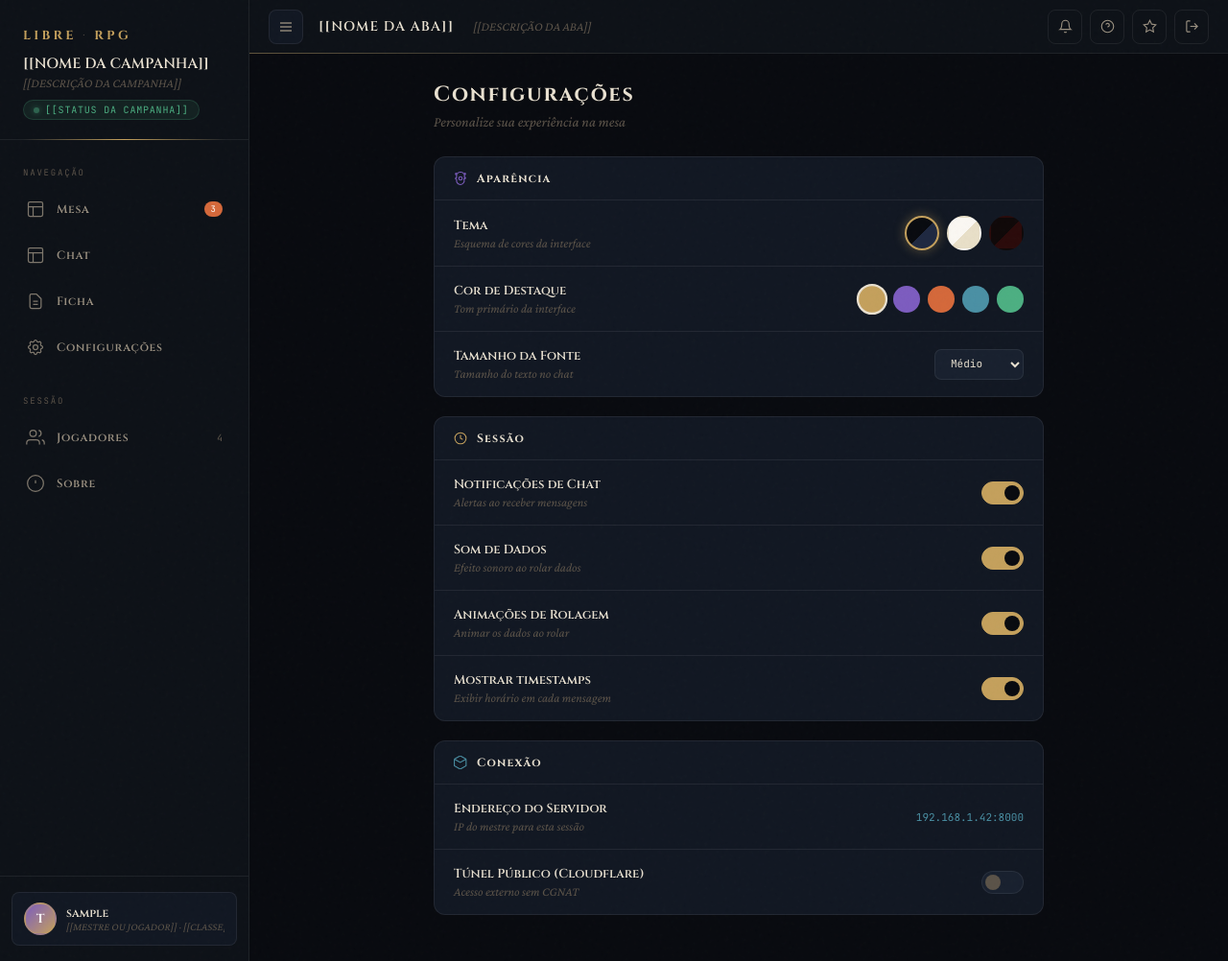
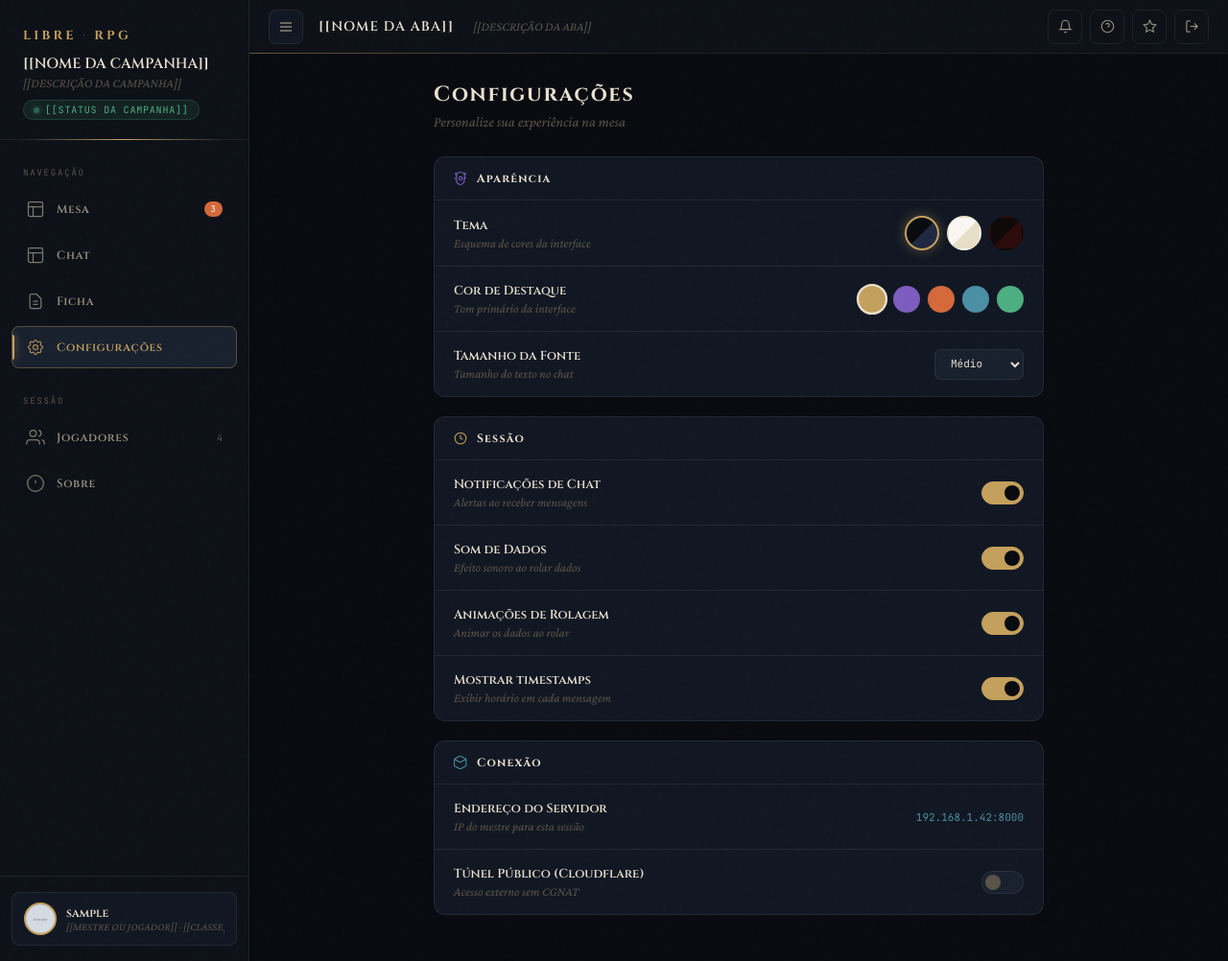
Before and after one commit to Anthhon/libre-rpg, a Django app: page /config/ in a window 1280 px wide. Shown: the whole page at 96% size. Run offline with Django 5.2, Linux system fonts and the light colour scheme; a user stored in the database is signed in; tables that the repository leaves empty hold one stand-in row (values such as "Sample post"); grey boxes marked "Sample" are stand-in pictures; some libraries are stand-ins or nearby versions.

Commit message:
new: displaying profile picture correctly + small refac in template info parsing

```diff
--- a/apps/core/models.py
+++ b/apps/core/models.py
@@ -2,6 +2,7 @@ from django.db import models
 from django.contrib.auth.models import User
 from django.db.models.signals import post_save
 from django.dispatch import receiver
+from PIL import Image
 
 
 class Profile(models.Model):
@@ -29,6 +30,16 @@ class Profile(models.Model):
             verbose_name="Foto do usuário",
             )
 
+    def save(self):
+        super().save()  # Saves image as it is first
+
+        if self.profile_picture: # Avoid trying to resize photo when deleting it
+            img = Image.open(self.profile_picture.path)
+            if img.height > 100 or img.width > 100:
+                new_img = (100, 100)
+                img.thumbnail(new_img, Image.LANCZOS)
+                img.save(self.profile_picture.path, optimize=True)  # Save new image in same path
+
     class Meta:
         verbose_name = 'Perfis'
         verbose_name_plural = 'Perfil'
--- a/apps/core/views.py
+++ b/apps/core/views.py
@@ -34,7 +34,7 @@ def context_get(request, page_name):
 
 @login_required(login_url="login")
 def configurations_render(request):
-    context = context_get(request, 'configuration')
+    context = context_get(request, 'config')
     return render(request, "configurations.html", context)
 
 
--- a/libre_rpg/urls.py
+++ b/libre_rpg/urls.py
@@ -1,3 +1,5 @@
+from django.conf import settings
+from django.conf.urls.static import static
 from django.contrib import admin
 from django.urls import path
 from apps.core import views
@@ -11,5 +13,5 @@ urlpatterns = [
 
     path('chat/', views.chat_render, name='chat'),
 
-    path('config/', views.configurations_render, name='configurations'),
-]
+    path('config/', views.configurations_render, name='config'),
+] + static(settings.MEDIA_URL, document_root=settings.MEDIA_ROOT)
--- a/static/css/style.css
+++ b/static/css/style.css
@@ -305,7 +305,7 @@ SIDEBAR
     white-space: nowrap;
 }
 
-.avatar {
+.avatar img {
     width: 34px;
     height: 34px;
     border-radius: 50%;
@@ -318,7 +318,7 @@ SIDEBAR
     font-weight: 700;
     color: #fff;
     flex-shrink: 0;
-    border: 2px solid var(--border-glow);
+    border: 2px solid var(--accent-gold);
 }
 
 .player-info { overflow: hidden; }
--- a/templates/base.html
+++ b/templates/base.html
@@ -28,12 +28,8 @@
 
                 <div class="nav-section-label">Navegação</div>
                 {# Sidebar table option#}
-                {# FIXME: Change tab 'identifier' when tab is done#}
-                {% if page_name == "table" %}
-                <div class="nav-item active">
-                {% else %}
-                <div class="nav-item">
-                {% endif %}
+                {# FIXME: add button href later when implemented #}
+                <a href="" {% if page_name == "dashboard" %} class="nav-item active" {% else %} class="nav-item" {% endif %}>
                     <svg class="nav-icon" viewBox="0 0 24 24" fill="none" stroke="currentColor" stroke-width="1.5">
                         <rect x="3" y="3" width="18" height="18" rx="2"/>
                         <path d="M3 9h18M9 21V9"/>
@@ -43,53 +39,37 @@
                 </div>
 
                 {# Live chat option#}
-                {% if page_name == "chat" %}
-                <div class="nav-item active">
-                {% else %}
-                <div class="nav-item">
-                {% endif %}
-                    <a href="{% url 'chat' %}" class="nav-link">
+                <a href="{% url 'chat' %}" {% if page_name == "chat" %} class="nav-item active" {% else %} class="nav-item" {% endif %}>
                     <svg class="nav-icon" viewBox="0 0 24 24" fill="none" stroke="currentColor" stroke-width="1.5">
                         <rect x="3" y="3" width="18" height="18" rx="2"/>
                         <path d="M3 9h18M9 21V9"/>
                     </svg>
                     <span class="nav-label">Chat</span>
-                    </a>
-                </div>
+                </a>
 
                 {# Character sheet option#}
-                {% if page_name == "char_sheet" %}
-                <div class="nav-item active">
-                {% else %}
-                <div class="nav-item">
-                {% endif %}
+                {# FIXME: add button href later when implemented #}
+                <a href="" {% if page_name == "char_sheet" %} class="nav-item active" {% else %} class="nav-item" {% endif %}>
                     <svg class="nav-icon" viewBox="0 0 24 24" fill="none" stroke="currentColor" stroke-width="1.5">
                         <path d="M9 12h6m-6 4h6m2 5H7a2 2 0 01-2-2V5a2 2 0 012-2h5.586a1 1 0 01.707.293l5.414 5.414a1 1 0 01.293.707V19a2 2 0 01-2 2z"/>
                     </svg>
                     <span class="nav-label">Ficha</span>
-                </div>
+                </a>
 
                 {# Configurations option#}
-                {% if page_name == "config" %}
-                <div class="nav-item active">
-                {% else %}
-                <div class="nav-item">
-                {% endif %}
-                    <svg class="nav-icon" viewBox="0 0 24 24" fill="none" stroke="currentColor" stroke-width="1.5">
-                        <path d="M10.325 4.317c.426-1.756 2.924-1.756 3.35 0a1.724 1.724 0 002.573 1.066c1.543-.94 3.31.826 2.37 2.37a1.724 1.724 0 001.065 2.572c1.756.426 1.756 2.924 0 3.35a1.724 1.724 0 00-1.066 2.573c.94 1.543-.826 3.31-2.37 2.37a1.724 1.724 0 00-2.572 1.065c-.426 1.756-2.924 1.756-3.35 0a1.724 1.724 0 00-2.573-1.066c-1.543.94-3.31-.826-2.37-2.37a1.724 1.724 0 00-1.065-2.572c-1.756-.426-1.756-2.924 0-3.35a1.724 1.724 0 001.066-2.573c-.94-1.543.826-3.31 2.37-2.37.996.608 2.296.07 2.572-1.065z"/>
-                        <circle cx="12" cy="12" r="3"/>
-                    </svg>
+                <a href="{% url 'config' %}" {% if page_name == "config" %} class="nav-item active" {% else %} class="nav-item" {% endif %}>
+                        <svg class="nav-icon" viewBox="0 0 24 24" fill="none" stroke="currentColor" stroke-width="1.5">
+                            <path d="M10.325 4.317c.426-1.756 2.924-1.756 3.35 0a1.724 1.724 0 002.573 1.066c1.543-.94 3.31.826 2.37 2.37a1.724 1.724 0 001.065 2.572c1.756.426 1.756 2.924 0 3.35a1.724 1.724 0 00-1.066 2.573c.94 1.543-.826 3.31-2.37 2.37a1.724 1.724 0 00-2.572 1.065c-.426 1.756-2.924 1.756-3.35 0a1.724 1.724 0 00-2.573-1.066c-1.543.94-3.31-.826-2.37-2.37a1.724 1.724 0 00-1.065-2.572c-1.756-.426-1.756-2.924 0-3.35a1.724 1.724 0 001.066-2.573c-.94-1.543.826-3.31 2.37-2.37.996.608 2.296.07 2.572-1.065z"/>
+                            <circle cx="12" cy="12" r="3"/>
+                        </svg>
                     <span class="nav-label">Configurações</span>
-                </div>
+                </a>
 
                 <div class="nav-section-label" style="margin-top:12px;">Sessão</div>
 
                 {# Players list option#}
-                {% if page_name == "players_list" %}
-                <div class="nav-item active">
-                {% else %}
-                <div class="nav-item">
-                {% endif %}
+                {# FIXME: add button href later when implemented #}
+                <a href="" {% if page_name == "user_list" %} class="nav-item active" {% else %} class="nav-item" {% endif %}>
                     <svg class="nav-icon" viewBox="0 0 24 24" fill="none" stroke="currentColor" stroke-width="1.5">
                         <path d="M17 21v-2a4 4 0 00-4-4H5a4 4 0 00-4 4v2M9 11a4 4 0 100-8 4 4 0 000 8zM23 21v-2a4 4 0 00-3-3.87M16 3.13a4 4 0 010 7.75"/>
                     </svg>
@@ -98,24 +78,27 @@
                 </div>
 
                 {# About option#}
-                {% if page_name == "about" %}
-                <div class="nav-item active">
-                {% else %}
-                <div class="nav-item">
-                {% endif %}
+                {# FIXME: add button href later when implemented #}
+                <a href="" {% if page_name == "about" %} class="nav-item active" {% else %} class="nav-item" {% endif %}>
                     <svg class="nav-icon" viewBox="0 0 24 24" fill="none" stroke="currentColor" stroke-width="1.5">
                         <circle cx="12" cy="12" r="10"/>
                         <line x1="12" y1="8" x2="12" y2="12"/>
                         <line x1="12" y1="16" x2="12.01" y2="16"/>
                     </svg>
                     <span class="nav-label">Sobre</span>
-                </div>
+                </a>
             </nav>
 
             {# Sidebar footer #}
             <div class="sidebar-footer">
                 <div class="player-card">
-                    <div class="avatar">T</div>
+                    <div class="avatar">
+                        {% if profile.profile_picture %}
+                        <img src="{{ profile.profile_picture.url }}" alt="user_picture">
+                        {% else %}
+                        <img src="{{MEDIA_URL}}/img/default_picture.webp" alt="user_picture">
+                        {% endif %}
+                    </div>
                     <div class="player-info">
                         {% if profile.nickname %}
                         <div class="player-name">{{ profile.nickname }}</div>
@@ -181,8 +164,8 @@
         </div>
 
         <script src="{% static 'js/script.js'%}"></script>
-        <script src="https://code.jquery.com/jquery-3.3.1.slim.min.js" integrity="sha384-q8i/X+965DzO0rT7abK41JStQIAqVgRVzpbzo5smXKp4YfRvH+8abtTE1Pi6jizo" crossorigin="anonymous"></script>
         <script src="https://cdnjs.cloudflare.com/ajax/libs/popper.js/1.14.3/umd/popper.min.js" integrity="sha384-ZMP7rVo3mIykV+2+9J3UJ46jBk0WLaUAdn689aCwoqbBJiSnjAK/l8WvCWPIPm49" crossorigin="anonymous"></script>
         <script src="https://stackpath.bootstrapcdn.com/bootstrap/4.1.3/js/bootstrap.min.js" integrity="sha384-ChfqqxuZUCnJSK3+MXmPNIyE6ZbWh2IMqE241rYiqJxyMiZ6OW/JmZQ5stwEULTy" crossorigin="anonymous"></script>
+        <script defer src="https://cdn.jsdelivr.net/npm/alpinejs@3.x.x/dist/cdn.min.js"></script>
     </body>
 </html>
```
Also changed, not shown: libre_rpg/settings.py (+5 -2 lines), templates/chat.html (+10 -3 lines), media/img/default_picture.webp (added), 1 other file.
